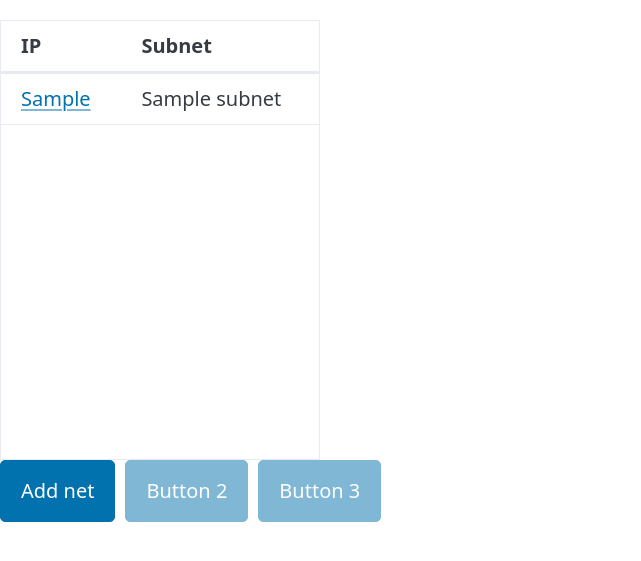
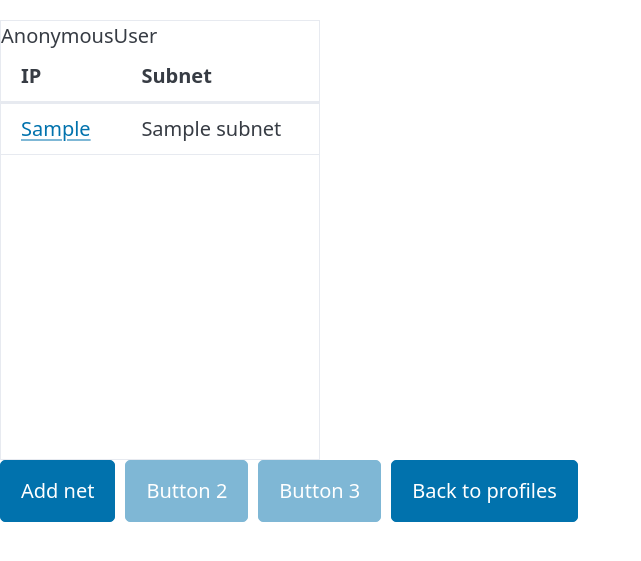
Before and after one commit to Shmadikan/Mas-watchdogs, a Django app: template web_app/templates/main_page.html in a window 1280 px wide. Shown: the top 561 px of the page, without its empty margins (0-641 px from the left). Run offline with Django 3.2, Linux system fonts and the light colour scheme; the template is opened without the code that fills it: most values are stand-ins (such as "Sample title", 1, 10 or a date in 2020); some libraries are stand-ins or nearby versions.

Commit message:
fix in main page

```diff
--- a/web_app/templates/main_page.html
+++ b/web_app/templates/main_page.html
@@ -21,6 +21,7 @@
 <body>
     <main>
         <div class="table-wrapper">
+            {{ user }}
             <table>
                 <thead>
                     <tr>
@@ -48,6 +49,9 @@
             </a>
             <button disabled>Button 2</button>
             <button disabled>Button 3</button>
+            <a href="{% url 'profiles_view' %}">
+                <button>Back to profiles</button>
+            </a>
         </div>
     </main>
 </body>
```
